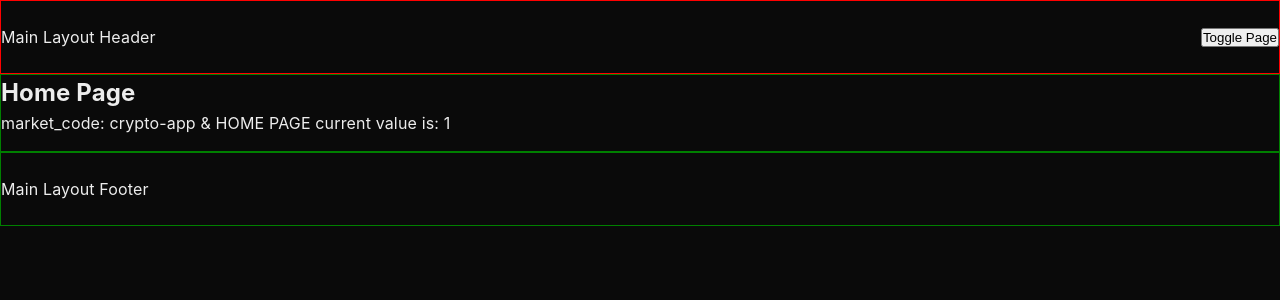
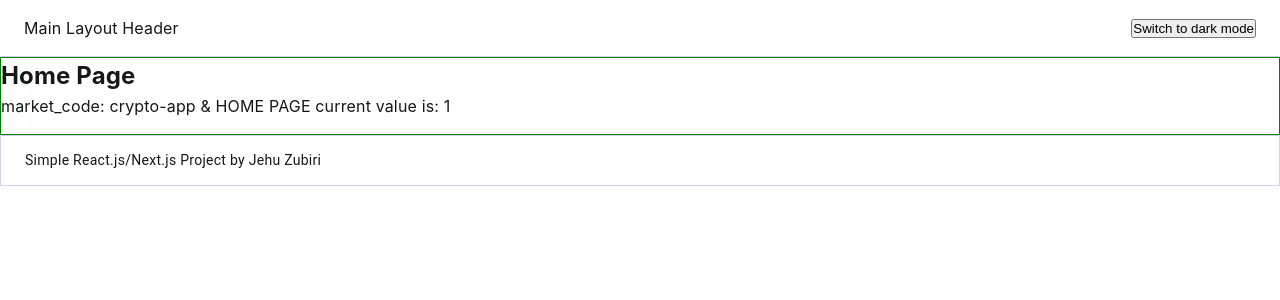
Before and after one commit to jehuzubiri/crypto-app, a Next.js app: page / in a window 1280 px wide. Shown: the top 300 px of the page. Built offline with nearby package versions, Linux system fonts and the light colour scheme; no server answers; what @mui/material-nextjs would draw is missing.

Commit message:
update: styling update theme settings

```diff
--- a/src/components/Layout/components/Footer/index.tsx
+++ b/src/components/Layout/components/Footer/index.tsx
@@ -1,5 +1,5 @@
 import React from "react";
-import { Box } from "@mui/material";
+import { Box, Typography } from "@mui/material";
 import useStyle from "../../useLayoutStyles";
 
 const LayoutFooter: React.FC = () => {
@@ -7,7 +7,7 @@ const LayoutFooter: React.FC = () => {
 
   return (
     <Box component="footer" sx={style.footer}>
-      <p>Main Layout Footer</p>
+      <Typography>Simple React.js/Next.js Project by Jehu Zubiri</Typography>
     </Box>
   );
 };
--- a/src/components/Layout/components/Header/index.tsx
+++ b/src/components/Layout/components/Header/index.tsx
@@ -1,23 +1,21 @@
 "use client";
 
 import { Box } from "@mui/material";
-import { FC, useRef, useEffect, useState } from "react";
-import { usePathname } from "next/navigation";
+import { FC, useRef, useEffect, useState, memo } from "react";
 
-import { useRouterPush } from "@/hooks/RouterPush.hook";
+import { useThemeContext } from "@/theme/ThemeContext";
 import useHeaderHeightHook from "../../hooks/HeaderHeight.hook";
 import useAuthListenerHook from "../../hooks/AuthListener.hook";
 import useStyle from "../../useLayoutStyles";
 
 const LayoutHeader: FC = () => {
-  const routerPush = useRouterPush();
   const headerRef = useRef<HTMLDivElement>(null);
-  const pathname = usePathname();
-
   const [positionType, setPositionType] = useState<"sticky" | "fixed">(
     "sticky"
   );
+
   const style = useStyle({ position: positionType });
+  const { setThemeMode, mode } = useThemeContext();
 
   useHeaderHeightHook(headerRef);
   useAuthListenerHook();
@@ -26,20 +24,14 @@ const LayoutHeader: FC = () => {
     setPositionType("fixed");
   }, []);
 
-  const handleNavigate = () => {
-    const isOnSamplePage = pathname === "/lorem";
-    routerPush(
-      isOnSamplePage ? "/" : "lorem",
-      isOnSamplePage ? {} : { id: "12", name: "Jehu" }
-    );
-  };
-
   return (
     <Box component="header" ref={headerRef} sx={style.header}>
       <p>Main Layout Header</p>
-      <button onClick={handleNavigate}>Toggle Page</button>
+      <button
+        onClick={() => setThemeMode(mode === "light" ? "dark" : "light")}
+      >{`Switch to ${mode === "light" ? "dark" : "light"} mode`}</button>
     </Box>
   );
 };
 
-export default LayoutHeader;
+export default memo(LayoutHeader);
--- a/src/components/Layout/useLayoutStyles.ts
+++ b/src/components/Layout/useLayoutStyles.ts
@@ -26,22 +26,25 @@ const useStyle = ({ headerHeight, position }: StyleProps): TheAnyTheme => {
     },
     header: {
       ...theme?.cxFlexBox?.rowCenterBetween,
+      borderBottom: `1px solid ${theme.palette?.grey?.[scrolled ? 600 : 300]}`,
+      backgroundColor: theme.palette?.background,
       position,
-      border: `1px solid ${scrolled ? "green" : "red"}`,
-      padding: "0.75rem 0",
+      padding: "0.75rem 1rem",
       width: "100%",
       left: 0,
-      paddingRight: "unset !important",
       [TABLET_above]: {
-        padding: "1.5rem 0",
+        padding: "1rem 1.5rem",
       },
     },
     footer: {
-      ...theme?.cxFlexBox?.rowCenterBetween,
-      border: "1px solid green",
-      padding: "0.75rem 0",
+      border: `1px solid ${theme.palette?.grey?.[300]}`,
+      padding: "0.75rem 1rem",
       [TABLET_above]: {
-        padding: "1.5rem 0",
+        padding: "1rem 1.5rem",
+      },
+      "& > p": {
+        ...theme.cxTypography.paragraph,
+        color: theme.palette?.text,
       },
     },
   };
--- a/src/models/Theme.model.ts
+++ b/src/models/Theme.model.ts
@@ -34,6 +34,7 @@ export interface CustomThemeOptions {
     header: FontStyleType;
     subHeader: FontStyleType;
     paragraph: FontStyleType;
+    tag: FontStyleType;
   };
   cxImage: {
     cover: CustomImageType;
--- a/src/styles/global.css
+++ b/src/styles/global.css
@@ -9,7 +9,7 @@ body.light-mode {
 }
 
 body.dark-mode {
-  --background: #0a0a0a;
+  --background: #0e0f18;
   --foreground: #ededed;
 }
 
--- a/src/theme/Custom.ts
+++ b/src/theme/Custom.ts
@@ -47,6 +47,12 @@ export const customTheme: CustomThemeOptions = {
       lineHeight: "1.25em",
       letterSpacing: "0.02em",
     },
+    tag: {
+      fontSize: "0.75em",
+      fontWeight: "400",
+      lineHeight: "1.125em",
+      letterSpacing: "0",
+    },
   },
   //@DESC: type-class-name {...theme.cxFlexBox.<key>}
   cxFlexBox: {
--- a/src/theme/ThemeContext.tsx
+++ b/src/theme/ThemeContext.tsx
@@ -29,26 +29,23 @@ export const useThemeContext = () => {
   return context;
 };
 
-const getInitialMode = (): ThemeModes => {
-  if (typeof window !== "undefined") {
-    const stored = localStorage.getItem("theme-mode") as
-      | "light"
-      | "dark"
-      | null;
-    if (stored) return stored;
+export const ThemeProvider = ({ children }: { children: ReactNode }) => {
+  const [mode, setMode] = useState<ThemeModes>("light");
+  const [isMounted, setIsMounted] = useState(false);
 
-    const prefersLight = window.matchMedia(
-      "(prefers-color-scheme: light)"
-    ).matches;
-    return prefersLight ? "dark" : "light";
-  }
-  return "light"; // default fallback (SSR)
-};
+  useEffect(() => {
+    const stored = localStorage.getItem("theme-mode") as ThemeModes | null;
+    if (stored) {
+      setMode(stored);
+    } else {
+      const prefersLight = window.matchMedia(
+        "(prefers-color-scheme: light)"
+      ).matches;
+      setMode(prefersLight ? "light" : "dark");
+    }
+    setIsMounted(true);
+  }, []);
 
-export const ThemeProvider = ({ children }: { children: ReactNode }) => {
-  const [mode, setMode] = useState<ThemeModes>(getInitialMode);
-
-  // for global usage
   const toggleTheme = () => {
     const newMode = mode === "light" ? "dark" : "light";
     setMode(newMode);
@@ -62,13 +59,14 @@ export const ThemeProvider = ({ children }: { children: ReactNode }) => {
 
   const theme = useMemo(() => getTheme(mode), [mode]);
 
-  // Update <body> class for global CSS syncing
   useEffect(() => {
     if (typeof document !== "undefined") {
       document.body.classList.remove("light-mode", "dark-mode");
       document.body.classList.add(`${mode}-mode`);
     }
   }, [mode]);
+
+  if (!isMounted) return null;
 
   return (
     <ThemeContext.Provider value={{ mode, toggleTheme, setThemeMode }}>
--- a/src/theme/index.ts
+++ b/src/theme/index.ts
@@ -9,10 +9,33 @@ const getTheme = (mode: "light" | "dark") => {
     palette: {
       mode,
       background: {
-        default: mode === "light" ? "#ffffff" : "#0a0a0a",
+        default: mode === "light" ? "#ffffff" : "#0E0F18",
       },
       text: {
         primary: mode === "light" ? "#171717" : "#ededed",
+      },
+      info: {
+        main: "#0057FF",
+      },
+      warning: {
+        main: "#FFD101",
+      },
+      success: {
+        main: mode === "light" ? "#2BAF21" : "#32CC86",
+      },
+      error: {
+        main: mode === "light" ? "#F2383A" : "#FC3044",
+      },
+      grey: {
+        100: "#f1f5f9",
+        200: "#e2e8f0",
+        300: "#cbd5e1",
+        400: "#94a3b8",
+        500: "#64748b",
+        600: "#475569",
+        700: "#334155",
+        800: "#1e293b",
+        900: "#0f172a",
       },
     },
     breakpoints: {
```
